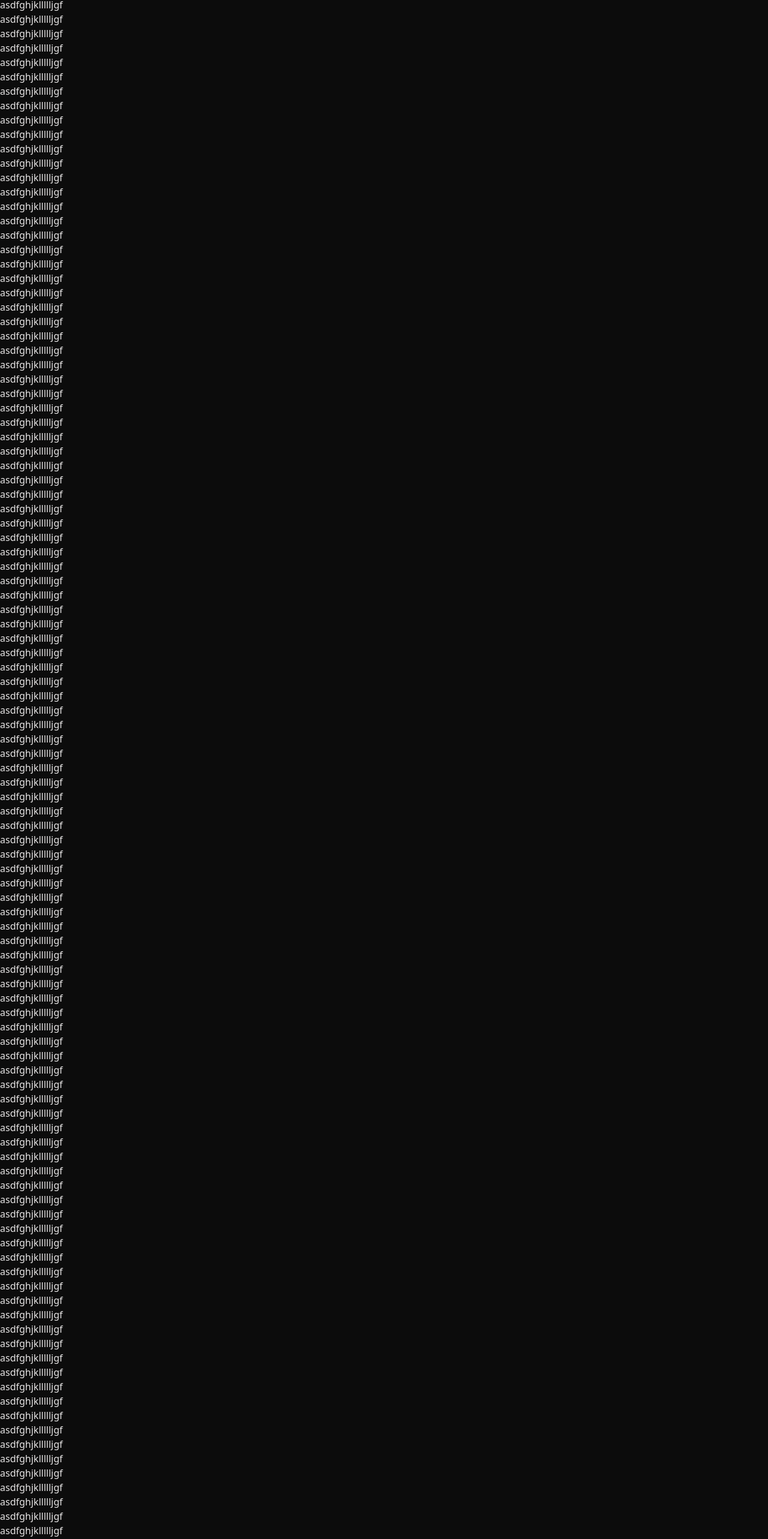
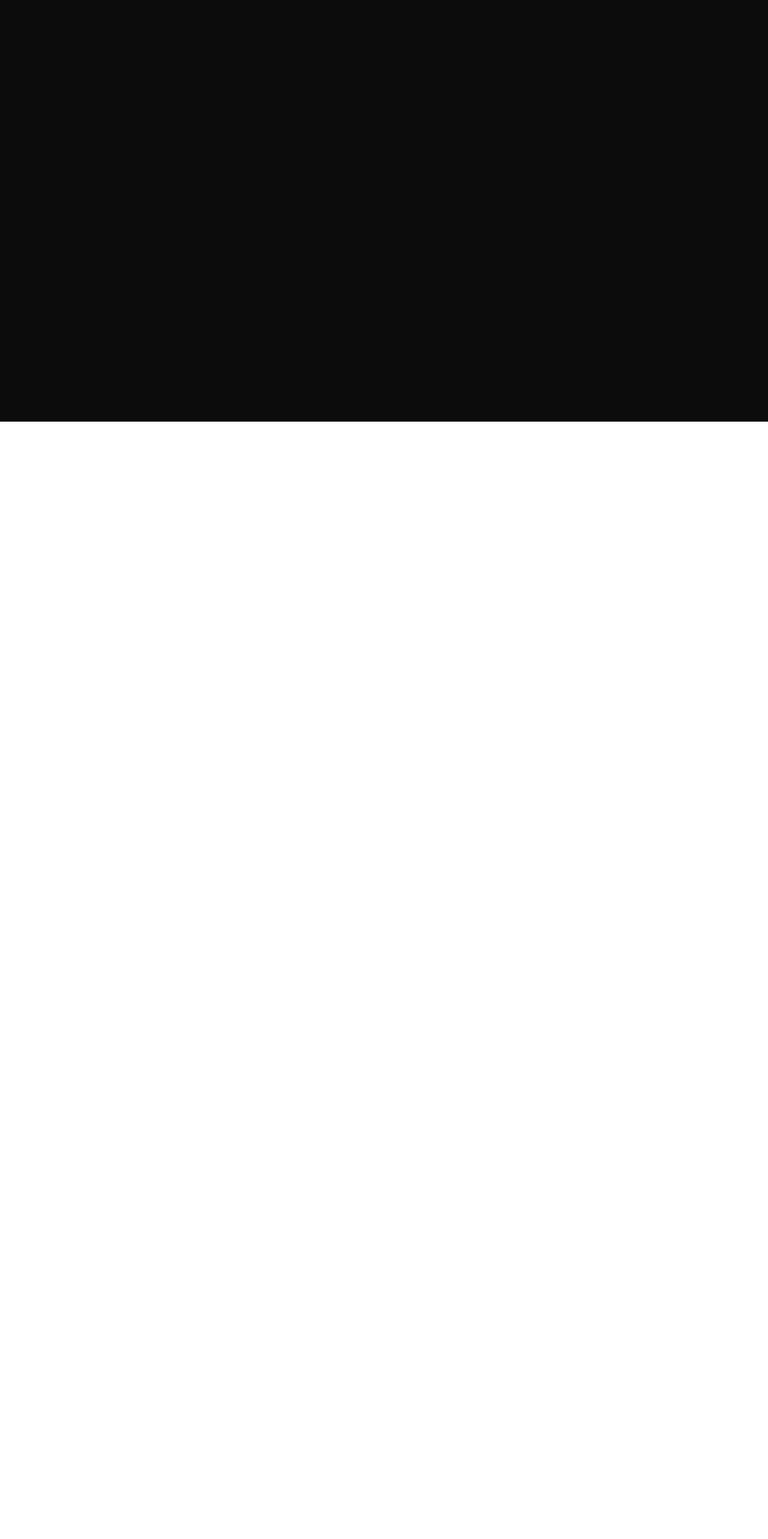
Before and after one commit to OlaiwonAbdullahi/My-Todo-App, a React (Vite) app: page / in a window 1280 px wide. Shown: the part 97-2663 px from the top of the page at 60% size. After the commit the page ends 800 px from the top, so only its background shows below. Built offline with nearby package versions, Linux system fonts and the light colour scheme.

Commit message:
update App.jsx and Header.jsx

```diff
--- a/src/App.jsx
+++ b/src/App.jsx
@@ -2,138 +2,8 @@ import Header from "./components/Header";
 
 function App() {
   return (
-    <div className=" h-full bg-bgColor text-textColor">
+    <div className=" h-screen bg-bgColor text-textColor">
       <Header />
-      <div className="">asdfghjkllllljgf</div>
-      <div className="">asdfghjkllllljgf</div>
-      <div className="">asdfghjkllllljgf</div>
-      <div className="">asdfghjkllllljgf</div>
-      <div className="">asdfghjkllllljgf</div>
-      <div className="">asdfghjkllllljgf</div>
-      <div className="">asdfghjkllllljgf</div>
-      <div className="">asdfghjkllllljgf</div>
-      <div className="">asdfghjkllllljgf</div>
-      <div className="">asdfghjkllllljgf</div>
-      <div className="">asdfghjkllllljgf</div>
-      <div className="">asdfghjkllllljgf</div>
-      <div className="">asdfghjkllllljgf</div>
-      <div className="">asdfghjkllllljgf</div>
-      <div className="">asdfghjkllllljgf</div>
-      <div className="">asdfghjkllllljgf</div>
-      <div className="">asdfghjkllllljgf</div>
-      <div className="">asdfghjkllllljgf</div>
-      <div className="">asdfghjkllllljgf</div>
-      <div className="">asdfghjkllllljgf</div>
-      <div className="">asdfghjkllllljgf</div>
-      <div className="">asdfghjkllllljgf</div>
-      <div className="">asdfghjkllllljgf</div>
-      <div className="">asdfghjkllllljgf</div>
-      <div className="">asdfghjkllllljgf</div>
-      <div className="">asdfghjkllllljgf</div>
-      <div className="">asdfghjkllllljgf</div>
-      <div className="">asdfghjkllllljgf</div>
-      <div className="">asdfghjkllllljgf</div>
-      <div className="">asdfghjkllllljgf</div>
-      <div className="">asdfghjkllllljgf</div>
-      <div className="">asdfghjkllllljgf</div>
-      <div className="">asdfghjkllllljgf</div>
-      <div className="">asdfghjkllllljgf</div>
-      <div className="">asdfghjkllllljgf</div>
-      <div className="">asdfghjkllllljgf</div>
-      <div className="">asdfghjkllllljgf</div>
-      <div className="">asdfghjkllllljgf</div>
-      <div className="">asdfghjkllllljgf</div>
-      <div className="">asdfghjkllllljgf</div>
-      <div className="">asdfghjkllllljgf</div>
-      <div className="">asdfghjkllllljgf</div>
-      <div className="">asdfghjkllllljgf</div>
-      <div className="">asdfghjkllllljgf</div>
-      <div className="">asdfghjkllllljgf</div>
-      <div className="">asdfghjkllllljgf</div>
-      <div className="">asdfghjkllllljgf</div>
-      <div className="">asdfghjkllllljgf</div>
-      <div className="">asdfghjkllllljgf</div>
-      <div className="">asdfghjkllllljgf</div>
-      <div className="">asdfghjkllllljgf</div>
-      <div className="">asdfghjkllllljgf</div>
-      <div className="">asdfghjkllllljgf</div>
-      <div className="">asdfghjkllllljgf</div>
-      <div className="">asdfghjkllllljgf</div>
-      <div className="">asdfghjkllllljgf</div>
-      <div className="">asdfghjkllllljgf</div>
-      <div className="">asdfghjkllllljgf</div>
-      <div className="">asdfghjkllllljgf</div>
-      <div className="">asdfghjkllllljgf</div>
-      <div className="">asdfghjkllllljgf</div>
-      <div className="">asdfghjkllllljgf</div>
-      <div className="">asdfghjkllllljgf</div>
-      <div className="">asdfghjkllllljgf</div>
-      <div className="">asdfghjkllllljgf</div>
-      <div className="">asdfghjkllllljgf</div>
-      <div className="">asdfghjkllllljgf</div>
-      <div className="">asdfghjkllllljgf</div>
-      <div className="">asdfghjkllllljgf</div>
-      <div className="">asdfghjkllllljgf</div>
-      <div className="">asdfghjkllllljgf</div>
-      <div className="">asdfghjkllllljgf</div>
-      <div className="">asdfghjkllllljgf</div>
-      <div className="">asdfghjkllllljgf</div>
-      <div className="">asdfghjkllllljgf</div>
-      <div className="">asdfghjkllllljgf</div>
-      <div className="">asdfghjkllllljgf</div>
-      <div className="">asdfghjkllllljgf</div>
-      <div className="">asdfghjkllllljgf</div>
-      <div className="">asdfghjkllllljgf</div>
-      <div className="">asdfghjkllllljgf</div>
-      <div className="">asdfghjkllllljgf</div>
-      <div className="">asdfghjkllllljgf</div>
-      <div className="">asdfghjkllllljgf</div>
-      <div className="">asdfghjkllllljgf</div>
-      <div className="">asdfghjkllllljgf</div>
-      <div className="">asdfghjkllllljgf</div>
-      <div className="">asdfghjkllllljgf</div>
-      <div className="">asdfghjkllllljgf</div>
-      <div className="">asdfghjkllllljgf</div>
-      <div className="">asdfghjkllllljgf</div>
-      <div className="">asdfghjkllllljgf</div>
-      <div className="">asdfghjkllllljgf</div>
-      <div className="">asdfghjkllllljgf</div>
-      <div className="">asdfghjkllllljgf</div>
-      <div className="">asdfghjkllllljgf</div>
-      <div className="">asdfghjkllllljgf</div>
-      <div className="">asdfghjkllllljgf</div>
-      <div className="">asdfghjkllllljgf</div>
-      <div className="">asdfghjkllllljgf</div>
-      <div className="">asdfghjkllllljgf</div>
-      <div className="">asdfghjkllllljgf</div>
-      <div className="">asdfghjkllllljgf</div>
-      <div className="">asdfghjkllllljgf</div>
-      <div className="">asdfghjkllllljgf</div>
-      <div className="">asdfghjkllllljgf</div>
-      <div className="">asdfghjkllllljgf</div>
-      <div className="">asdfghjkllllljgf</div>
-      <div className="">asdfghjkllllljgf</div>
-      <div className="">asdfghjkllllljgf</div>
-      <div className="">asdfghjkllllljgf</div>
-      <div className="">asdfghjkllllljgf</div>
-      <div className="">asdfghjkllllljgf</div>
-      <div className="">asdfghjkllllljgf</div>
-      <div className="">asdfghjkllllljgf</div>
-      <div className="">asdfghjkllllljgf</div>
-      <div className="">asdfghjkllllljgf</div>
-      <div className="">asdfghjkllllljgf</div>
-      <div className="">asdfghjkllllljgf</div>
-      <div className="">asdfghjkllllljgf</div>
-      <div className="">asdfghjkllllljgf</div>
-      <div className="">asdfghjkllllljgf</div>
-      <div className="">asdfghjkllllljgf</div>
-      <div className="">asdfghjkllllljgf</div>
-      <div className="">asdfghjkllllljgf</div>
-      <div className="">asdfghjkllllljgf</div>
-      <div className="">asdfghjkllllljgf</div>
-      <div className="">asdfghjkllllljgf</div>
-      <div className="">asdfghjkllllljgf</div>
-      <div className="">asdfghjkllllljgf</div>
     </div>
   );
 }
--- a/src/components/Header.jsx
+++ b/src/components/Header.jsx
@@ -9,7 +9,9 @@ export default function Header() {
           <span className="mt-3">My Todo App</span>
         </div>
         <div className="">
-          <img src={github} alt="" className="h-12 w-12" />
+          <a href="https://github.com/OlaiwonAbdullahi/My-Todo-App">
+            <img src={github} alt="" className="h-12 w-12" />
+          </a>
         </div>
       </div>
       <hr className=" mt-3 border-hrColor" />
```
